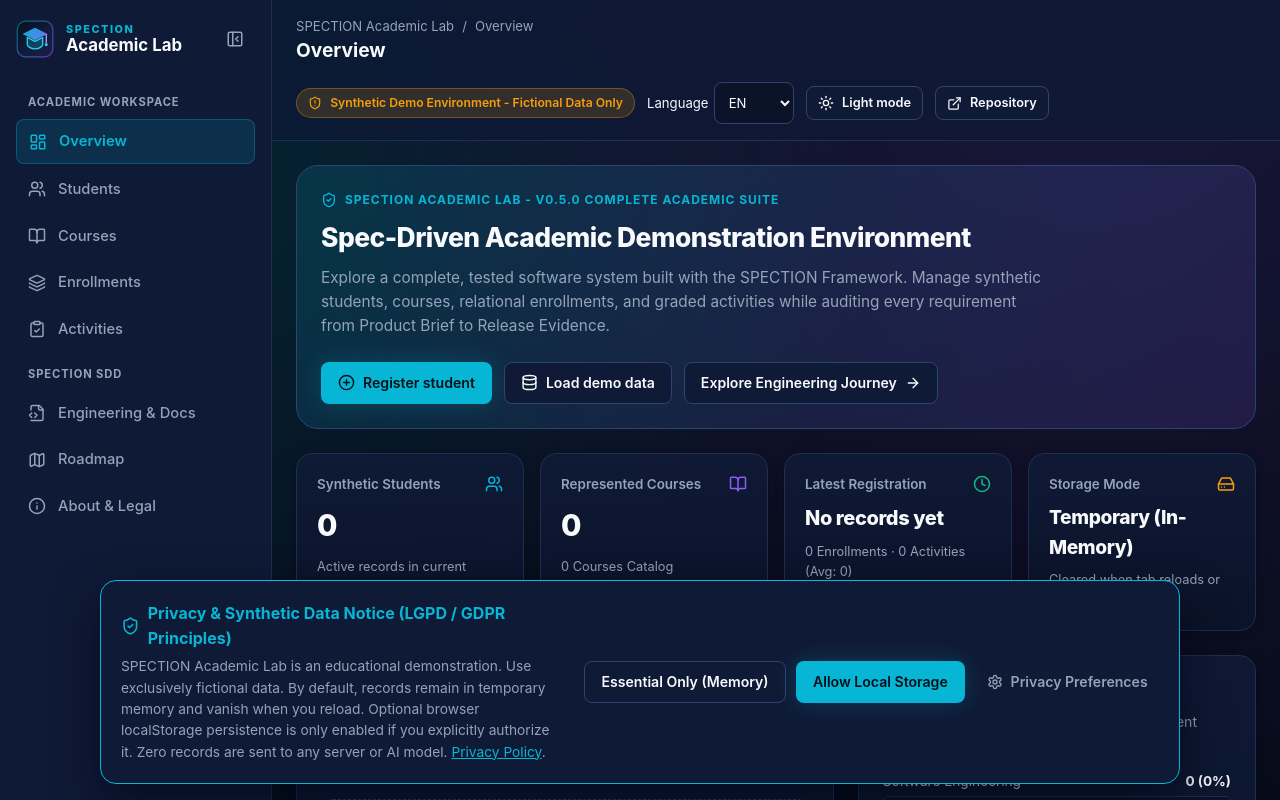
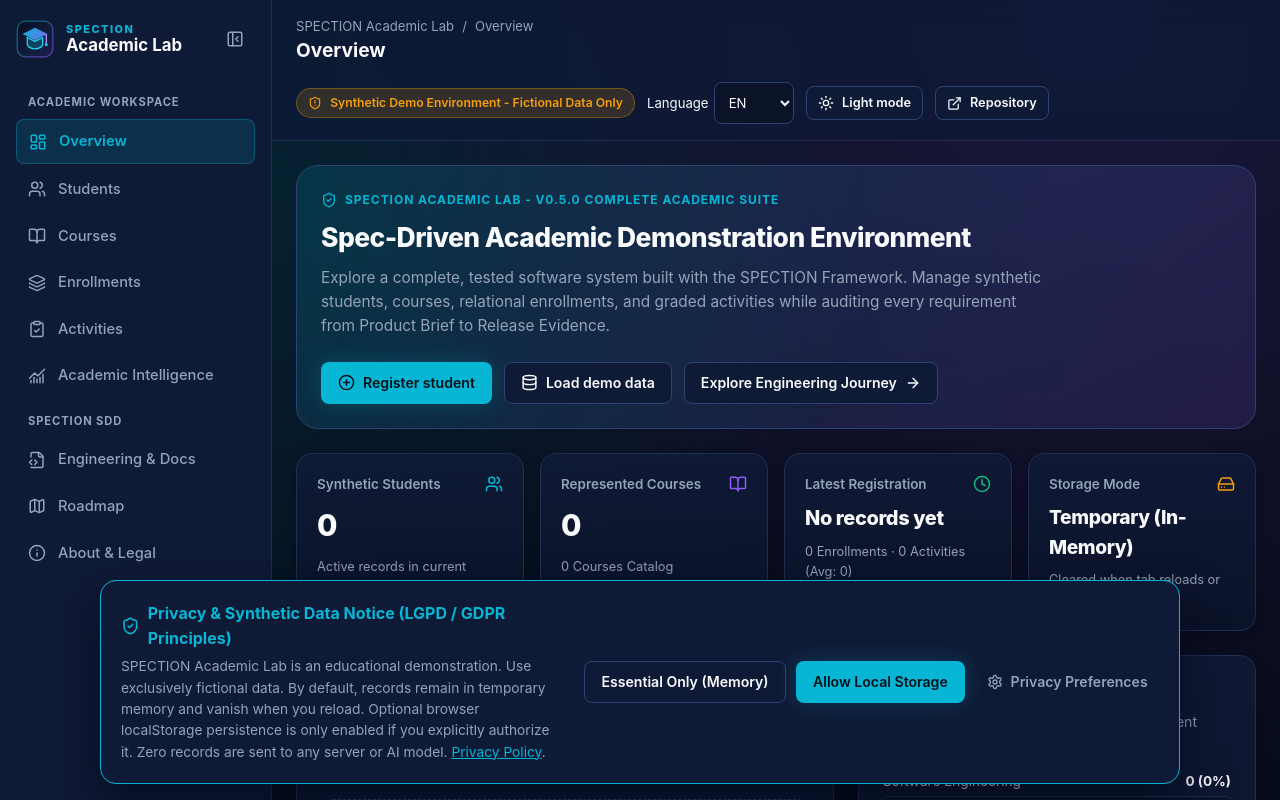
Before and after one commit to alexsandsouza/spection-academic-lab, a Next.js app in the folder web/: page / in a window 1280 px wide. Shown: the top 800 px of the page. Built offline with nearby package versions, Linux system fonts and the light colour scheme.

Commit message:
feat(v0.6): add Academic Intelligence to sidebar and breadcrumbs

```diff
--- a/web/components/AppShell.tsx
+++ b/web/components/AppShell.tsx
@@ -8,6 +8,7 @@ import {
   Users,
   BookOpen,
   ClipboardCheck,
+  ChartNoAxesCombined,
   FileCode2,
   Map,
   Info,
@@ -46,6 +47,7 @@ export function AppShell({ children }: { children: React.ReactNode }) {
     if (pathname.startsWith('/courses')) return t.nav.courses;
     if (pathname.startsWith('/enrollments')) return t.nav.enrollments;
     if (pathname.startsWith('/activities')) return t.nav.activities;
+    if (pathname.startsWith('/progress')) return locale === 'pt' ? 'Inteligência Acadêmica' : 'Academic Intelligence';
     if (pathname.startsWith('/documentation')) return t.nav.documentation;
     if (pathname.startsWith('/roadmap')) return t.nav.roadmap;
     if (pathname.startsWith('/about')) return t.nav.about;
@@ -150,6 +152,18 @@ export function AppShell({ children }: { children: React.ReactNode }) {
               <span className="nav-item-main">
                 <ClipboardCheck size={18} aria-hidden="true" />
                 {!collapsed && <span>{t.nav.activities}</span>}
+              </span>
+            </Link>
+
+            <Link
+              href="/progress"
+              onClick={closeMobile}
+              className={`nav-item ${isRouteActive('/progress') ? 'active' : ''}`}
+              data-testid="nav-progress"
+            >
+              <span className="nav-item-main">
+                <ChartNoAxesCombined size={18} aria-hidden="true" />
+                {!collapsed && <span>{locale === 'pt' ? 'Inteligência Acadêmica' : 'Academic Intelligence'}</span>}
               </span>
             </Link>
 
```
